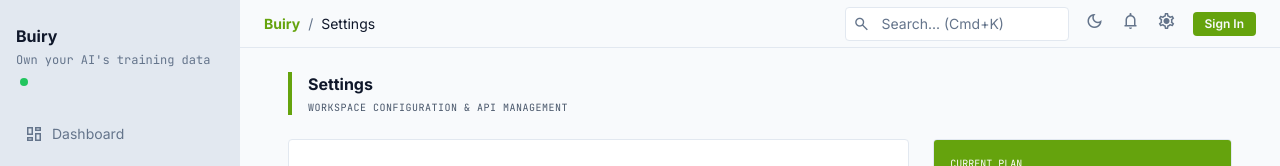
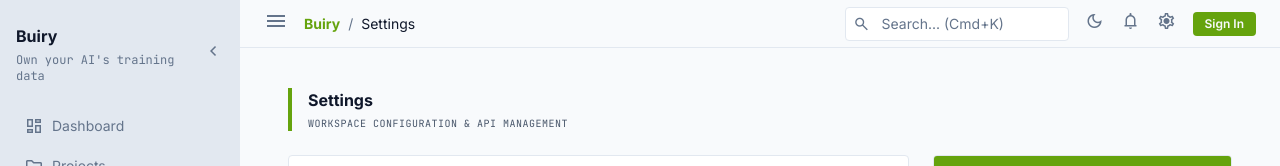
Before and after one commit to Benedict258/Buiry, a React (Vite) app in the folder apps/web/: page /settings in a window 1280 px wide. Shown: the top 166 px of the page. Built offline with nearby package versions, Linux system fonts and the light colour scheme; no server answers.

Commit message:
Sidebar toggle on all screen sizes — collapses/expands on desktop and mobile

```diff
--- a/apps/web/src/components/layout/Layout.tsx
+++ b/apps/web/src/components/layout/Layout.tsx
@@ -10,7 +10,7 @@
 }
 
 export const SidebarContext = createContext<SidebarContextType>({
-  isOpen: false,
+  isOpen: true,
   toggle: () => {},
   close: () => {},
 });
@@ -20,14 +20,14 @@
 }
 
 export default function Layout() {
-  const [isOpen, setIsOpen] = useState(false);
+  const [isOpen, setIsOpen] = useState(true);
   const location = useLocation();
 
   const toggle = () => setIsOpen((prev) => !prev);
   const close = () => setIsOpen(false);
 
   useEffect(() => {
-    close();
+    if (window.innerWidth < 768) close();
   }, [location.pathname]);
 
   return (
@@ -35,7 +35,12 @@
       <div className="min-h-screen bg-background">
         <Sidebar />
         <TopBar />
-        <main className="md:ml-[240px] ml-0 pt-12 min-h-screen p-lg max-w-[1280px] mx-auto">
+        <main
+          className={`min-h-screen p-lg max-w-[1280px] mx-auto transition-all duration-300 ${
+            isOpen ? "md:ml-[240px]" : "ml-0"
+          }`}
+          style={{ paddingTop: "4rem" }}
+        >
           <Outlet />
         </main>
       </div>
--- a/apps/web/src/components/layout/Sidebar.tsx
+++ b/apps/web/src/components/layout/Sidebar.tsx
@@ -13,13 +13,12 @@
 ];
 
 export default function Sidebar() {
-  const { isOpen, close } = useSidebar();
+  const { isOpen, toggle, close } = useSidebar();
   const { user, logout } = useAuth();
   const navigate = useNavigate();
 
   return (
     <>
-      {/* Backdrop */}
       {isOpen && (
         <div
           className="fixed inset-0 bg-background/50 z-30 md:hidden"
@@ -27,18 +26,25 @@
         />
       )}
 
-      {/* Sidebar */}
       <aside
         className={`fixed inset-y-0 left-0 w-[240px] bg-surface-container border-r border-border-subtle flex flex-col z-40 transition-transform duration-300 ease-in-out ${
-          isOpen ? "translate-x-0" : "-translate-x-full md:translate-x-0"
+          isOpen ? "translate-x-0" : "-translate-x-full"
         }`}
       >
-        <div className="px-md py-lg">
-          <h1 className="text-headline-lg font-bold text-text-primary">Buiry</h1>
-          <p className="font-meta-mono text-xs text-on-surface-variant mt-xs">
-            Own your AI's training data
-          </p>
-          <span className="inline-block w-2 h-2 rounded-full bg-status-success ml-xs align-middle" />
+        <div className="flex items-center justify-between px-md py-lg">
+          <div>
+            <h1 className="text-headline-lg font-bold text-text-primary">Buiry</h1>
+            <p className="font-meta-mono text-xs text-on-surface-variant mt-xs">
+              Own your AI's training data
+            </p>
+          </div>
+          <button
+            onClick={toggle}
+            className="text-on-surface-variant hover:text-text-primary transition-colors"
+            aria-label="Close sidebar"
+          >
+            <span className="material-symbols-outlined text-[20px]">chevron_left</span>
+          </button>
         </div>
 
         <nav className="flex-1 px-sm space-y-xs">
@@ -78,9 +84,7 @@
                 <span className="w-8 h-8 rounded-full bg-surface-container-high flex items-center justify-center text-xs font-bold text-text-primary">
                   {(user.name ?? user.email ?? "")[0].toUpperCase()}
                 </span>
-                <span className="truncate">
-                  {user.name ?? user.email}
-                </span>
+                <span className="truncate">{user.name ?? user.email}</span>
               </div>
 
               <button
@@ -91,9 +95,7 @@
                 }}
                 className="w-full flex items-center gap-sm px-md py-sm rounded-lg text-sm text-on-surface-variant hover:bg-surface-variant transition-all duration-150"
               >
-                <span className="material-symbols-outlined text-[20px]">
-                  logout
-                </span>
+                <span className="material-symbols-outlined text-[20px]">logout</span>
                 Sign Out
               </button>
             </div>
@@ -105,9 +107,7 @@
               }}
               className="w-full flex items-center gap-sm px-md py-sm rounded-lg text-sm text-on-surface-variant hover:bg-surface-variant transition-all duration-150"
             >
-              <span className="material-symbols-outlined text-[20px]">
-                login
-              </span>
+              <span className="material-symbols-outlined text-[20px]">login</span>
               Sign In
             </button>
           )}
--- a/apps/web/src/components/layout/TopBar.tsx
+++ b/apps/web/src/components/layout/TopBar.tsx
@@ -18,22 +18,30 @@
   const location = useLocation();
   const { theme, toggleTheme } = useTheme();
   const { user } = useAuth();
-  const { toggle } = useSidebar();
+  const { isOpen, toggle } = useSidebar();
   const navigate = useNavigate();
   const currentPage = pageNames[location.pathname] ?? "Page";
 
   return (
-    <header className="fixed top-0 md:left-[240px] left-0 right-0 h-12 bg-surface border-b border-border-subtle flex items-center justify-between px-lg z-30">
+    <header
+      className={`fixed top-0 right-0 h-12 bg-surface border-b border-border-subtle flex items-center justify-between px-lg z-30 transition-all duration-300 ${
+        isOpen ? "left-[240px]" : "left-0"
+      }`}
+    >
       <div className="flex items-center gap-sm text-sm">
         <button
           onClick={toggle}
-          className="md:hidden text-on-surface-variant hover:text-text-primary transition-colors duration-150 mr-sm"
+          className="text-on-surface-variant hover:text-text-primary transition-colors duration-150 mr-sm"
           aria-label="Toggle sidebar"
         >
           <span className="material-symbols-outlined text-[24px]">menu</span>
         </button>
-        <span className="font-bold text-primary">Buiry</span>
-        <span className="text-outline">/</span>
+        {isOpen && (
+          <>
+            <span className="font-bold text-primary">Buiry</span>
+            <span className="text-outline">/</span>
+          </>
+        )}
         <span className="text-text-primary">{currentPage}</span>
       </div>
 
@@ -67,7 +75,10 @@
           <span className="material-symbols-outlined text-[20px]">notifications</span>
         </button>
 
-        <button onClick={() => navigate("/settings")} className="hidden sm:block text-on-surface-variant hover:text-text-primary transition-colors duration-150">
+        <button
+          onClick={() => navigate("/settings")}
+          className="hidden sm:block text-on-surface-variant hover:text-text-primary transition-colors duration-150"
+        >
           <span className="material-symbols-outlined text-[20px]">settings</span>
         </button>
 
```
